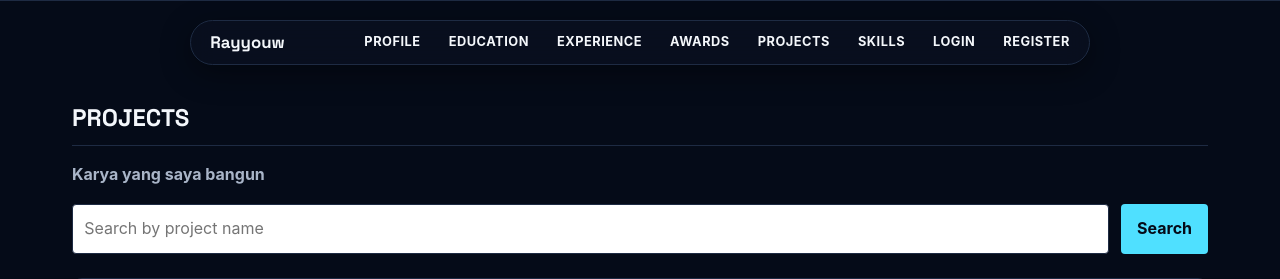
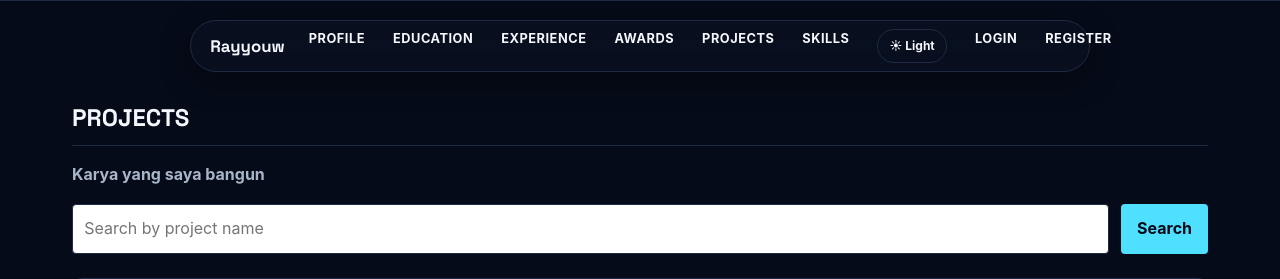
Before and after one commit to rayyouw/myportofolio, a Django app: page /projects/ in a window 1280 px wide. Shown: the top 279 px of the page. Run offline with Django 5.2, Linux system fonts and the light colour scheme; data comes from the database, SQL or seed files in the repository; data that the repository does not hold is empty.

Commit message:
feat(ui): add theme toggle and project load toast

```diff
--- a/static/css/style.css
+++ b/static/css/style.css
@@ -11,8 +11,30 @@
     --paper: #050b18;
     --line: #1e2b43;
     --text-muted: #a9b5c8;
+    --accent: #4fe0ff;
+    --accent-dark: #79d8ff;
+    --card-bg: linear-gradient(145deg, rgba(30, 43, 67, 0.32), rgba(5, 11, 24, 0.08));
+    --nav-bg: rgba(10, 16, 32, 0.82);
+    --input-bg: #fff;
     --radius: 4px;
     --header-space: 6rem;
+}
+
+:root[data-theme="light"] {
+    color-scheme: light;
+    --ink: #202b3c;
+    --paper: #f5f7fb;
+    --line: #d8e0eb;
+    --text-muted: #586579;
+    --accent: #087e9b;
+    --accent-dark: #08728c;
+    --card-bg: linear-gradient(145deg, #ffffff, #edf2f8);
+    --nav-bg: rgba(255, 255, 255, 0.9);
+    --input-bg: #ffffff;
+}
+
+:root[data-theme="dark"] {
+    color-scheme: dark;
 }
 
 /* Pengaturan dasar body: font, warna teks, warna latar, dan jarak antar baris */
@@ -73,7 +95,7 @@ section[id] {
     width: 100%;
     padding: 0.5rem 1.2rem;
     border-radius: 999px;
-    background: rgba(10, 16, 32, 0.75);
+    background: var(--nav-bg);
     border: 1px solid var(--line);
     backdrop-filter: blur(12px);
     box-shadow: 0 8px 30px rgba(0, 0, 0, 0.4);
@@ -120,6 +142,27 @@ section[id] {
     text-shadow: 0 0 8px rgba(79, 224, 255, 0.7);
 }
 
+.navbar-pill nav .theme-toggle {
+    appearance: none;
+    align-self: center;
+    padding: 0.4rem 0.7rem;
+    border: 1px solid var(--line);
+    border-radius: 999px;
+    background: transparent;
+    color: var(--ink);
+    cursor: pointer;
+    font: inherit;
+    font-size: 0.75rem;
+    font-weight: 700;
+    white-space: nowrap;
+}
+
+.navbar-pill nav .theme-toggle:hover,
+.navbar-pill nav .theme-toggle:focus-visible {
+    background: var(--ink);
+    color: var(--paper);
+}
+
 .star-form {
     display: inline;
 }
--- /dev/null
+++ b/static/js/theme.js
@@ -0,0 +1,28 @@
+(function () {
+    const themeToggle = document.getElementById('theme-toggle');
+    const root = document.documentElement;
+
+    function applyTheme(theme) {
+        const isLight = theme === 'light';
+        root.dataset.theme = isLight ? 'light' : 'dark';
+        if (themeToggle) {
+            themeToggle.textContent = isLight ? '☾ Dark' : '☀ Light';
+            themeToggle.setAttribute('aria-label', `Switch to ${isLight ? 'dark' : 'light'} theme`);
+        }
+    }
+
+    let currentTheme = root.dataset.theme === 'light' ? 'light' : 'dark';
+    applyTheme(currentTheme);
+
+    if (themeToggle) {
+        themeToggle.addEventListener('click', function () {
+            currentTheme = currentTheme === 'dark' ? 'light' : 'dark';
+            applyTheme(currentTheme);
+            try {
+                localStorage.setItem('portfolio-theme', currentTheme);
+            } catch (error) {
+                // The selected theme still applies for this page when storage is unavailable.
+            }
+        });
+    }
+})();
--- a/templates/base.html
+++ b/templates/base.html
@@ -7,7 +7,14 @@
     <link rel="preconnect" href="https://fonts.googleapis.com">
     <link rel="preconnect" href="https://fonts.gstatic.com" crossorigin>
     <link href="https://fonts.googleapis.com/css2?family=Space+Grotesk:wght@500;700&display=swap" rel="stylesheet">
-    <link rel="stylesheet" href="{% static 'css/style.css' %}?v=20260916-nav">
+    <script>
+        try {
+            document.documentElement.dataset.theme = localStorage.getItem('portfolio-theme') === 'light' ? 'light' : 'dark';
+        } catch (error) {
+            document.documentElement.dataset.theme = 'dark';
+        }
+    </script>
+    <link rel="stylesheet" href="{% static 'css/style.css' %}?v=20260930-theme-toast">
     {% block meta %}{% endblock meta %}
 </head>
 
@@ -22,6 +29,7 @@
               <a href="{% url 'main:show_awards' %}">Awards</a>
               <a href="{% url 'main:show_projects' %}">Projects</a>
               <a href="{% url 'main:show_skills' %}">Skills</a>
+              <button type="button" class="theme-toggle" id="theme-toggle" aria-label="Switch to light theme">☀ Light</button>
               {% if user.is_authenticated %}
                   <span class="nav-user">{{ user.username }}</span>
                   <a href="{% url 'main:logout' %}">Logout</a>
@@ -40,6 +48,7 @@
         </div>
     </footer>
     <script src="{% static 'js/utils.js' %}"></script>
+    <script src="{% static 'js/theme.js' %}"></script>
     {% include 'components/toast.html' %}
 
     {% if messages %}
--- a/templates/projects.html
+++ b/templates/projects.html
@@ -57,6 +57,7 @@
     const BASE_PROJECTS_ENDPOINT = "{% url 'main:get_projects_json' %}";
     const IS_SUPERUSER = "{{ user.is_superuser|yesno:'true,false' }}" === "true";
     let projectsAbortController;
+    let hasShownProjectsLoadedToast = false;
 
     // DOM elements
     const loadingState = document.getElementById('loading');
@@ -200,6 +201,11 @@
 
             const projectData = await response.json();
 
+            if (!hasShownProjectsLoadedToast) {
+                hasShownProjectsLoadedToast = true;
+                showToast('System Notification', 'Project loaded successfully!', 'success');
+            }
+
             if (projectData.length === 0) {
                 displayPageSection({ showEmpty: true });
             } else {
```
Also changed, not shown: other parts of static/css/style.css (+21 -15 lines).
